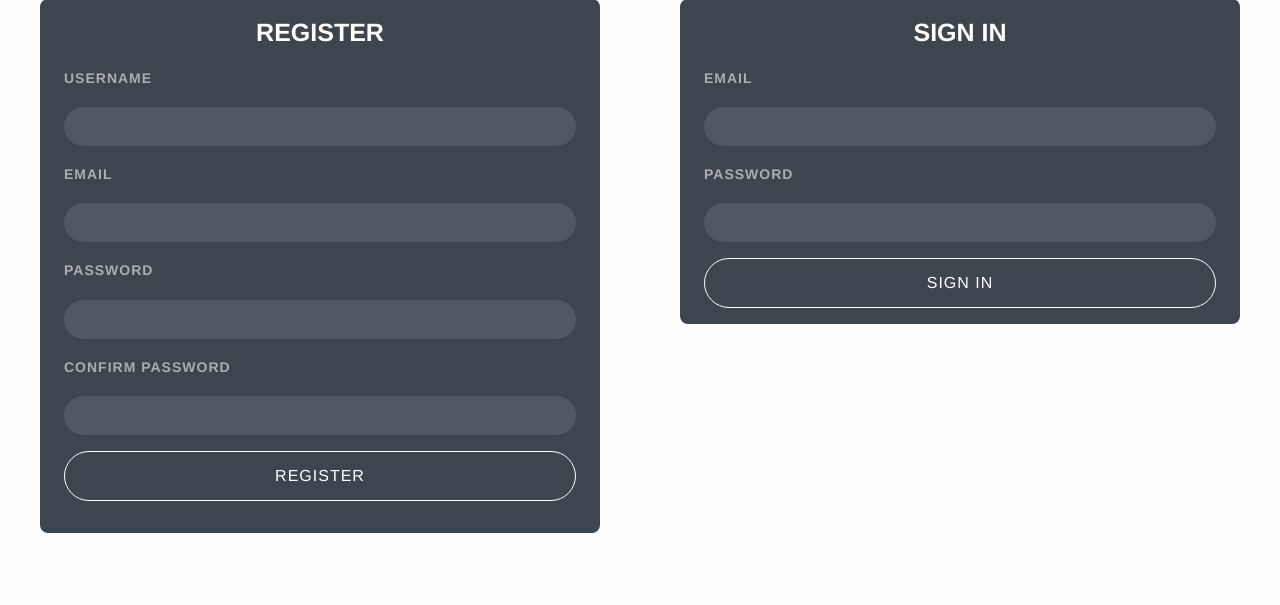
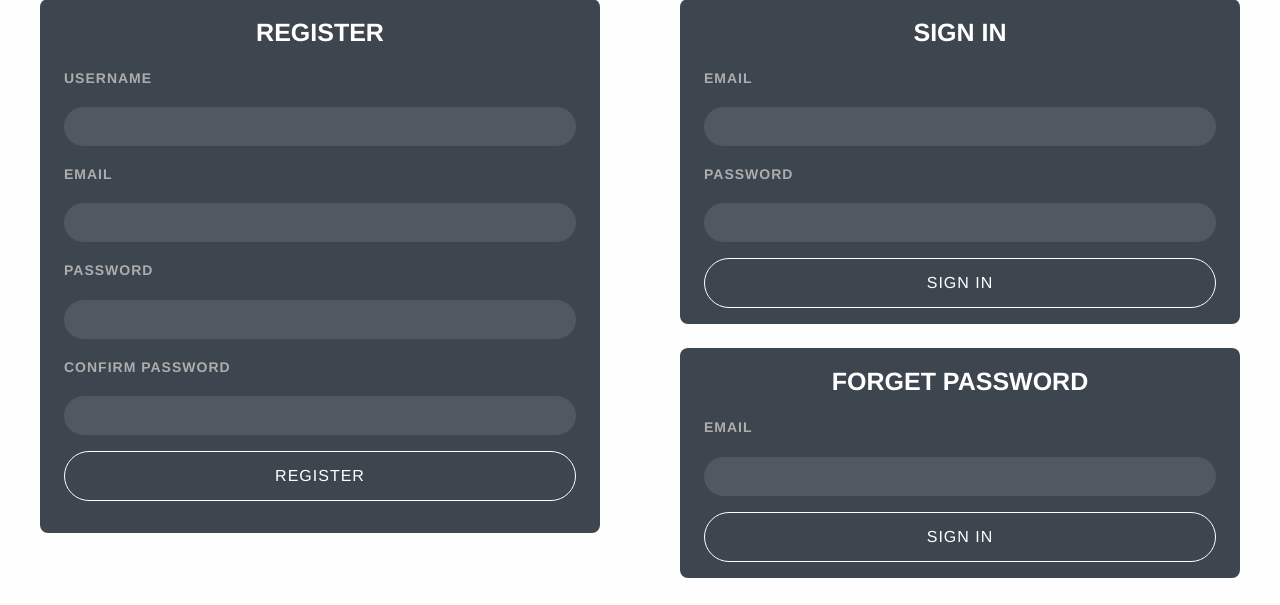
Before and after one commit to Ante889/Edunova, a PHP site: page / in a window 1280 px wide. Shown: the part 195-800 px from the top of the page. Run offline with PHP 8.4, Linux system fonts and the light colour scheme; some libraries are stand-ins or nearby versions.

Commit message:
Dodavanje Forget password forme

```diff
--- a/Login/index.php
+++ b/Login/index.php
@@ -70,6 +70,13 @@ if(isset($_POST['submit'])){
       <input type="password" name="Login-Password" class="sign-in-form-password" id="sign-in-form-password">
       <button type="submit" name="Login-Submit" class="sign-in-form-button">Sign In</button>
     </div>
+    <br>
+    <div class="sign-in-form">
+      <h4 class="text-center">Forget password</h4>
+      <label for="sign-in-form-username">Email</label>
+      <input type="email" name="Login-Email" class="sign-in-form-username" id="sign-in-form-username">
+      <button type="submit" name="Login-Submit" class="sign-in-form-button">Sign In</button>
+    </div>
   </form>
 
   </div>
```
